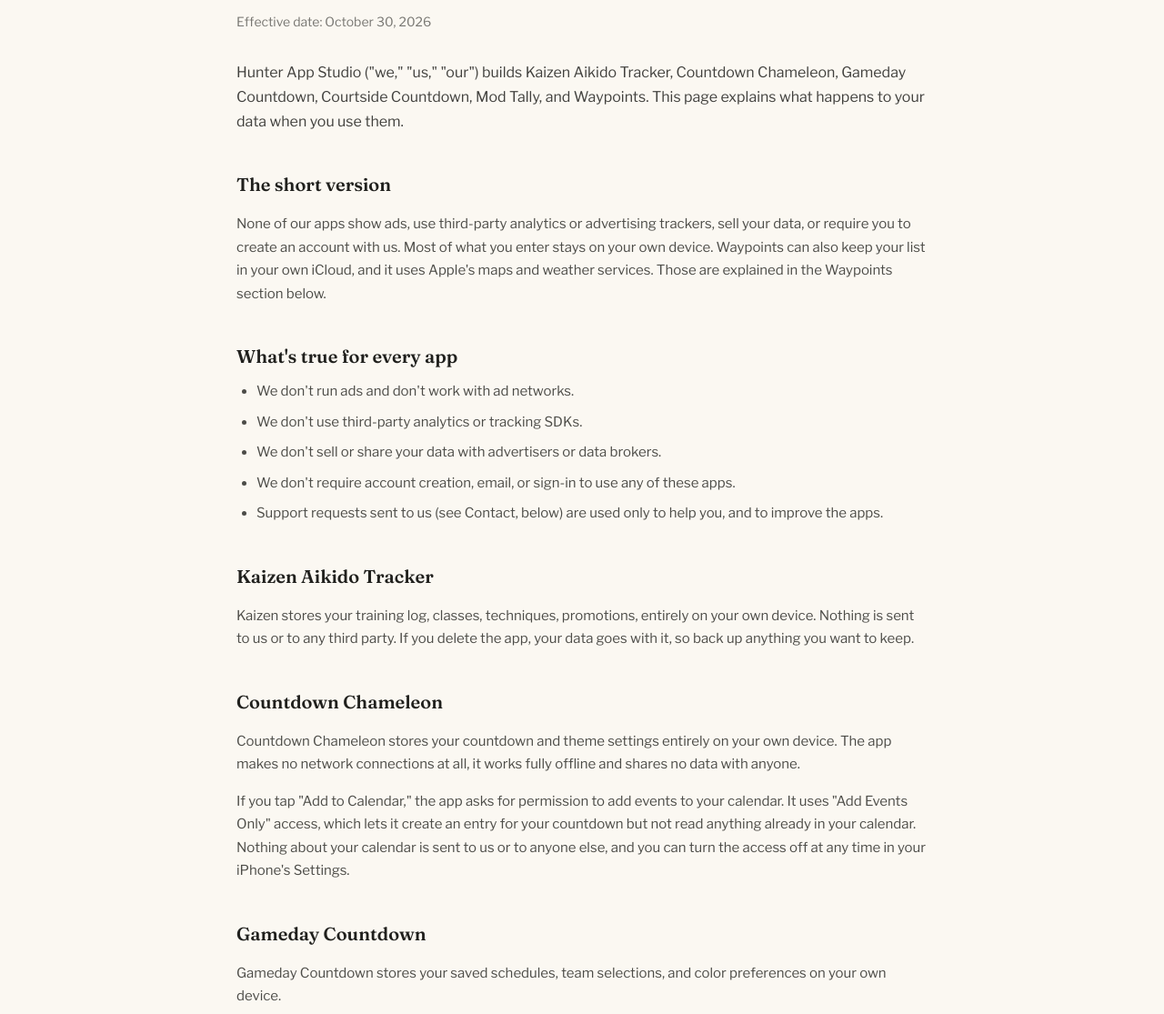
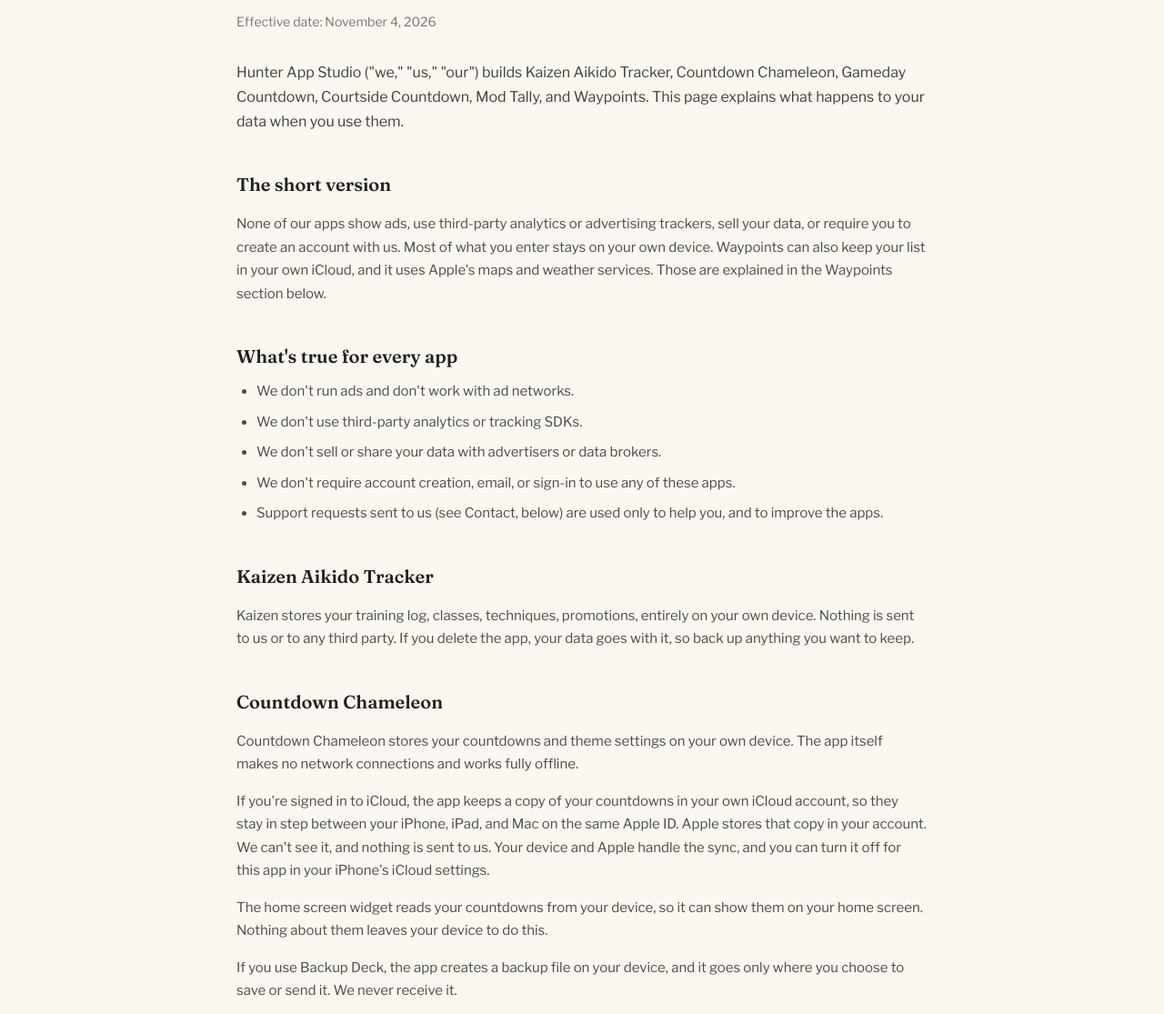
Before and after one commit to davidhunterots-commits/hunterappstudio, a plain HTML site: page privacy.html in a window 1280 px wide. Shown: the part 202-1317 px from the top of the page at 91% size. Drawn offline with nearby package versions, Linux system fonts and the light colour scheme.

Commit message:
Update privacy.html

```diff
--- a/privacy.html
+++ b/privacy.html
@@ -65,7 +65,7 @@
     <div style="max-width:760px;margin:0 auto;">
 
       <h1 style="font-family:'Fraunces',serif;font-weight:600;font-size:38px;margin:0 0 6px;color:#20201d;">Privacy Policy</h1>
-      <p style="font-size:14px;color:rgba(32,32,29,0.6);margin:0 0 30px;">Effective date: October 30, 2026</p>
+      <p style="font-size:14px;color:rgba(32,32,29,0.6);margin:0 0 30px;">Effective date: November 4, 2026</p>
 
       <p style="font-size:16px;color:rgba(32,32,29,0.85);">Hunter App Studio ("we," "us," "our") builds Kaizen Aikido Tracker, Countdown Chameleon, Gameday Countdown, Courtside Countdown, Mod Tally, and Waypoints. This page explains what happens to your data when you use them.</p>
 
@@ -85,7 +85,10 @@
       <p>Kaizen stores your training log, classes, techniques, promotions, entirely on your own device. Nothing is sent to us or to any third party. If you delete the app, your data goes with it, so back up anything you want to keep.</p>
 
       <h2>Countdown Chameleon</h2>
-      <p>Countdown Chameleon stores your countdown and theme settings entirely on your own device. The app makes no network connections at all, it works fully offline and shares no data with anyone.</p>
+      <p>Countdown Chameleon stores your countdowns and theme settings on your own device. The app itself makes no network connections and works fully offline.</p>
+      <p>If you're signed in to iCloud, the app keeps a copy of your countdowns in your own iCloud account, so they stay in step between your iPhone, iPad, and Mac on the same Apple ID. Apple stores that copy in your account. We can't see it, and nothing is sent to us. Your device and Apple handle the sync, and you can turn it off for this app in your iPhone's iCloud settings.</p>
+      <p>The home screen widget reads your countdowns from your device, so it can show them on your home screen. Nothing about them leaves your device to do this.</p>
+      <p>If you use Backup Deck, the app creates a backup file on your device, and it goes only where you choose to save or send it. We never receive it.</p>
       <p>If you tap "Add to Calendar," the app asks for permission to add events to your calendar. It uses "Add Events Only" access, which lets it create an entry for your countdown but not read anything already in your calendar. Nothing about your calendar is sent to us or to anyone else, and you can turn the access off at any time in your iPhone's Settings.</p>
 
       <h2>Gameday Countdown</h2>
```
